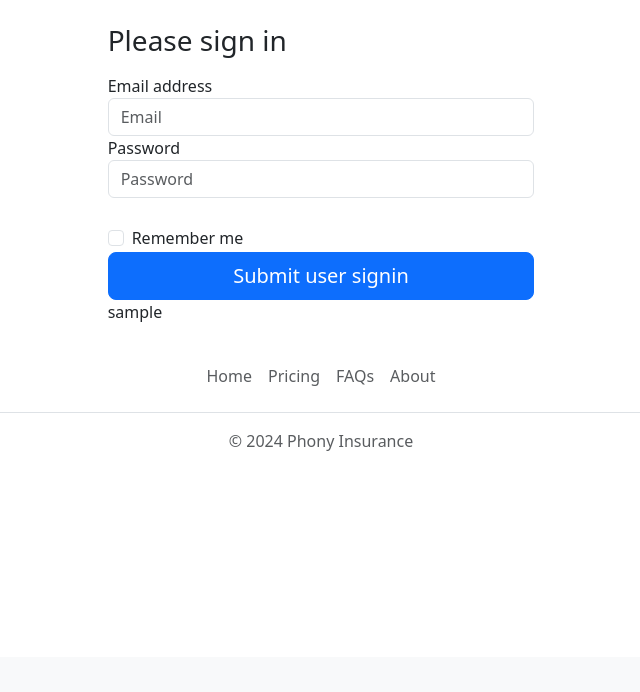
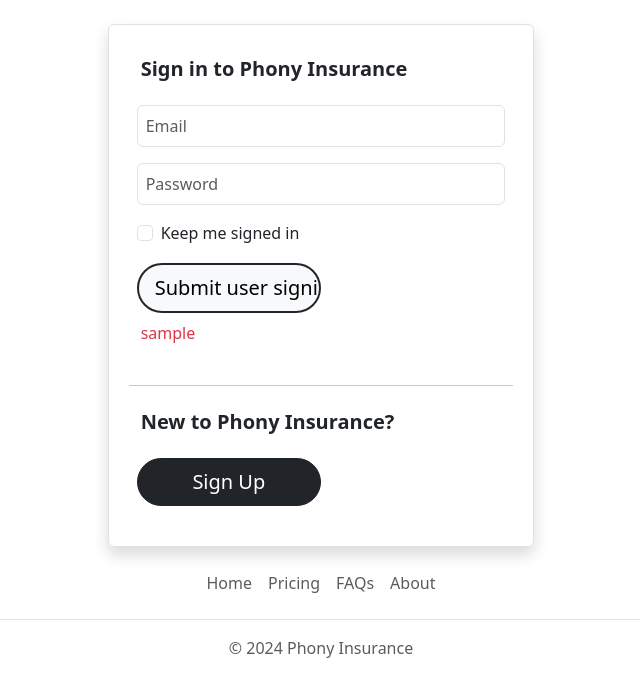
Before and after one commit to ceilingfans/app-dev, a Python web app: template website/templates/login.html in a window 1280 px wide. Shown: the part 143-835 px from the top of the page, without its empty margins (319-959 px from the left). Before the commit the page ends 594 px from the top, so only its background shows below. Run offline with Jinja, Linux system fonts and the light colour scheme; the template is opened without the code that fills it: most values are stand-ins (such as "Sample title", 1, 10 or a date in 2020); form fields are guessed from the names that the template uses.

Commit message:
style: login page

```diff
--- a/website/templates/login.html
+++ b/website/templates/login.html
@@ -1,34 +1,81 @@
 {% extends "base.html" %} {% block title %}Login{% endblock %} {% block content
 %}
 <div class="cotainer d-flex align-items-center justify-content-center">
-  <div class="col-lg-4">
-    <form method="post" action="">
-      <h1 class="h3 mb-3 fw-normal">Please sign in</h1>
-      <label for="floatingInput">Email address</label>
+  <div class="col-lg-4 col-md-4 p-3 shadow border border-grey rounded">
+    <form class="row p-3" method="post" action="">
+      <h5 class="mb-3 fw-bold">Sign in to Phony Insurance</h5>
 
-      {{ form.email_signin(class="form-control",placeholder="Email") }}
-      <label for="floatingPassword">Password</label>
+      <!-- TODO: make this a macro -->
+      <!-- EMAIL -->
+      {% if not form.email_signin.errors %}
+        <div class="col-12 p-2">
+          {{ form.email_signin(class="form-control p-2", placeholder="Email") }}
+        </div>
+      {% else %}
+        <div class="col-12 p-2">
+          {{ form.email_signin(class="form-control p-2 border border-danger",
+          placeholder="Email") }}
+        </div>
 
-      {{form.password_signin(class="form-control" ,placeholder="Password")}}
-      <br />
-      <div class="form-check form-check-inline mt-1">
-        {{ form.remember_me(class="form-check-input") }}
-        <label class="form-check-label" for="{{ form.remember_me.id }}"
-          >Remember me</label
+        {% if result != "Email already in use"%}
+          <div>
+            <p class="text-danger">
+              {% for error in form.email_signin.errors %} {{ error }} <br />
+              {% endfor %}
+            </p>
+          </div>
+        {% endif %}
+      {% endif %}
+
+
+      <!-- PASSWORD -->
+      {% if not form.password_signin.errors %}
+        <div class="col-12 p-2">
+          {{ form.password_signin(class="form-control p-2", placeholder="Password") }}
+        </div>
+      {% else %}
+        <div class="col-12 p-2">
+          {{ form.password_signin(class="form-control p-2 border border-danger",
+          placeholder="Password") }}
+        </div>
+
+        <div>
+          <p class="text-danger">
+            {% for error in form.password_signin.errors %} {{ error }} <br />
+            {% endfor %}
+          </p>
+        </div>
+      {% endif %}
+
+
+      <div class="col-12 p-2">
+        <div class="form-check">
+          {{ form.remember_me(class="form-check-input") }}
+          <label class="form-check-label" for="{{ form.remember_me.id }}"
+            >Keep me signed in</label
+          >
+        </div>
+      </div>
+
+      <div class="col-12 p-2">
+        {{ form.submit_user_signin(class="w-50 btn btn-lg btn-light border-2
+        border-dark rounded-pill") }} {{ form.hidden_tag() }}
+      </div>
+
+
+      <p class="text-danger">{{ login_result }}</p>
+
+      <hr class="my-4" />
+
+      <h5 class="mb-3 fw-bold">New to Phony Insurance?</h5>
+      <div class="col-12 p-2">
+        <a
+          href="{{ url_for('signup') }}"
+          class="col-12 p-2 w-50 btn btn-lg btn-dark rounded-pill"
+          >Sign Up</a
         >
       </div>
-      {{ form.submit_user_signin(class="w-100 btn btn-lg btn-primary") }} {{
-      form.hidden_tag() }}
     </form>
-    {% if form.errors %}
-    <ul class="errors">
-      {% for field in form %} {% for error in field.errors %}
-      <li>{{field.label}}: {{ error }}</li>
-      {% endfor %} {% endfor %}
-    </ul>
-    {% endif %}
-    <p>{{ login_result }}</p>
   </div>
 </div>
-
 {% endblock %}
```
